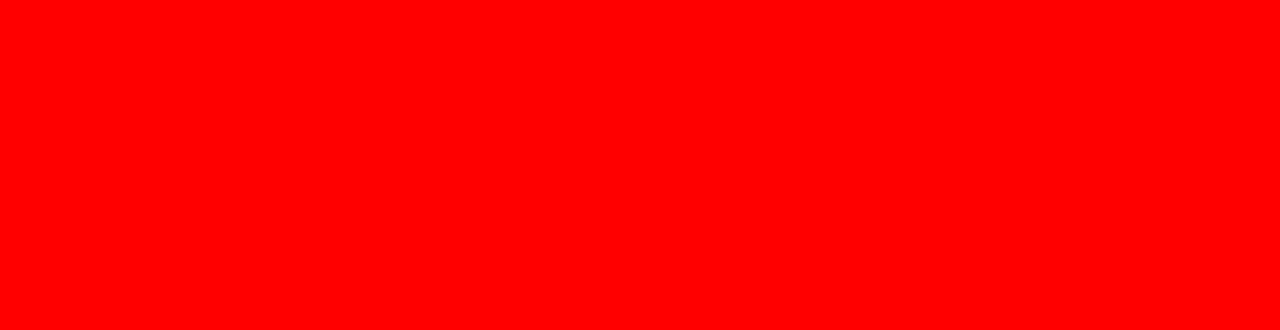
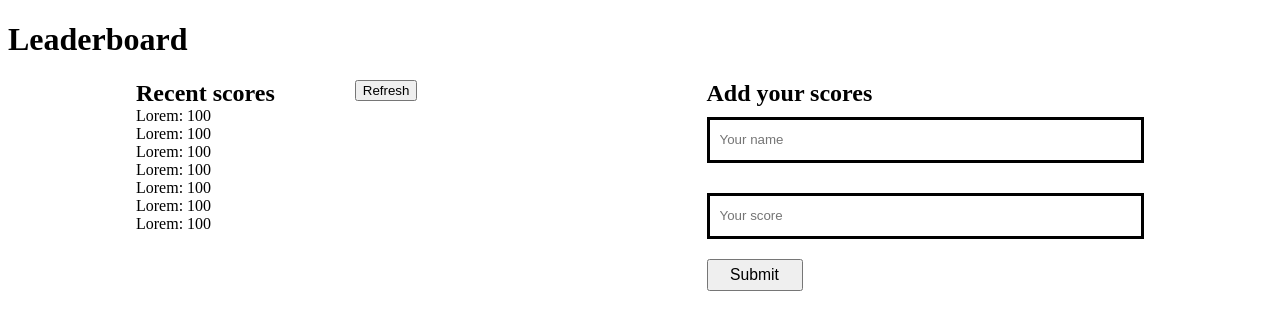
Before and after one commit to TedLivist/leaderboard, a website built with webpack: page src/index.html in a window 1280 px wide. Built offline with nearby package versions, Linux system fonts and the light colour scheme.

Commit message:
Set up markup

```diff
--- a/src/assets/stylesheets/style.css
+++ b/src/assets/stylesheets/style.css
@@ -1,3 +1,48 @@
-body {
-  background-color: red;
+.container {
+  display: grid;
+  grid-template-columns: 1fr 1fr;
+  gap: 5px;
 }
+
+.scores-section {
+  padding: 0 4em 0 8em;
+}
+
+.input-section {
+  padding: 0 8em 0 4em;
+}
+
+form {
+  display: grid;
+}
+
+.recent {
+  display: flex;
+}
+
+.recent div {
+  flex: 1;
+}
+
+li {
+  list-style: none;
+}
+
+input {
+  height: 40px;
+  margin-bottom: 20px;
+  margin-top: 10px;
+  border: 3px solid black;
+  padding: 0 10px;
+}
+
+.submit-btn {
+  width: 6rem;
+  height: 2rem;
+  font-size: 0.98rem;
+}
+
+.sub-header {
+  font-size: 1.5rem;
+  font-weight: bolder;
+}
--- a/src/index.html
+++ b/src/index.html
@@ -0,0 +1,45 @@
+<!DOCTYPE html>
+<html lang="en">
+<head>
+  <meta charset="UTF-8">
+  <meta http-equiv="X-UA-Compatible" content="IE=edge">
+  <meta name="viewport" content="width=device-width, initial-scale=1.0">
+  <title>API: Leaderboard</title>
+</head>
+<body>
+  <header>
+    <h1>Leaderboard</h1>
+  </header>
+
+  <main class="container">
+    <section class="scores-section">
+      <div class="recent">
+        <div class="sub-header">Recent scores</div>
+        <div>
+          <button>Refresh</button>
+        </div>
+      </div>
+
+      <div class="scores-list">
+        <li>Lorem: 100</li>
+        <li>Lorem: 100</li>
+        <li>Lorem: 100</li>
+        <li>Lorem: 100</li>
+        <li>Lorem: 100</li>
+        <li>Lorem: 100</li>
+        <li>Lorem: 100</li>
+      </div>
+    </section>
+
+    <section class="input-section">
+      <div class="sub-header">Add your scores</div>
+
+      <form>
+        <input type="text" placeholder="Your name">
+        <input type="text" placeholder="Your score">
+        <button class="submit-btn" type="button">Submit</button>
+      </form>
+    </section>
+  </main>
+</body>
+</html>
```
Also changed, not shown: dist/index.html, dist/main.js.
